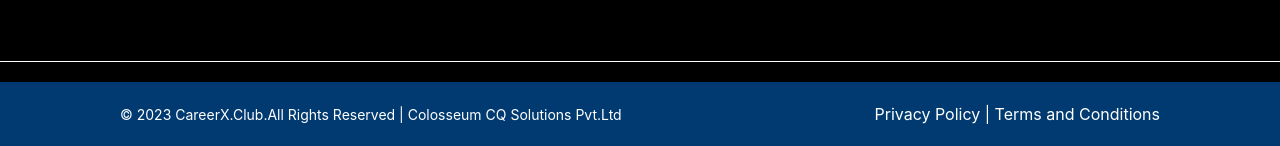
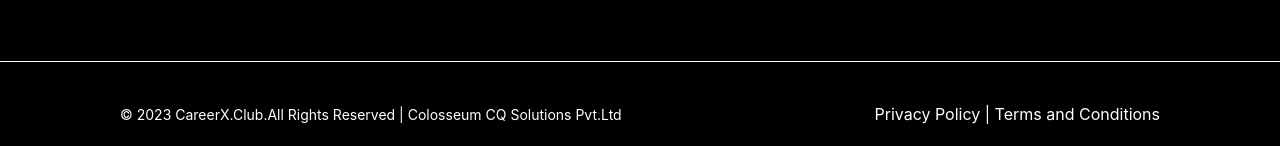
Before and after one commit to NikhithaReddy-26/Career-X, a plain HTML site: page joinus.html in a window 1280 px wide. Shown: the part 2919-3065 px from the top of the page. Drawn offline with nearby package versions, Linux system fonts and the light colour scheme.

Commit message:
fix: below-footer color

```diff
--- a/joinus.css
+++ b/joinus.css
@@ -372,7 +372,7 @@ footer{
   color: white;
 } */
 .below-footer {
-  background-color: #003A70;
+  background-color: #000000;
   padding: 20px;
   color: white;
   text-align: center;
```
